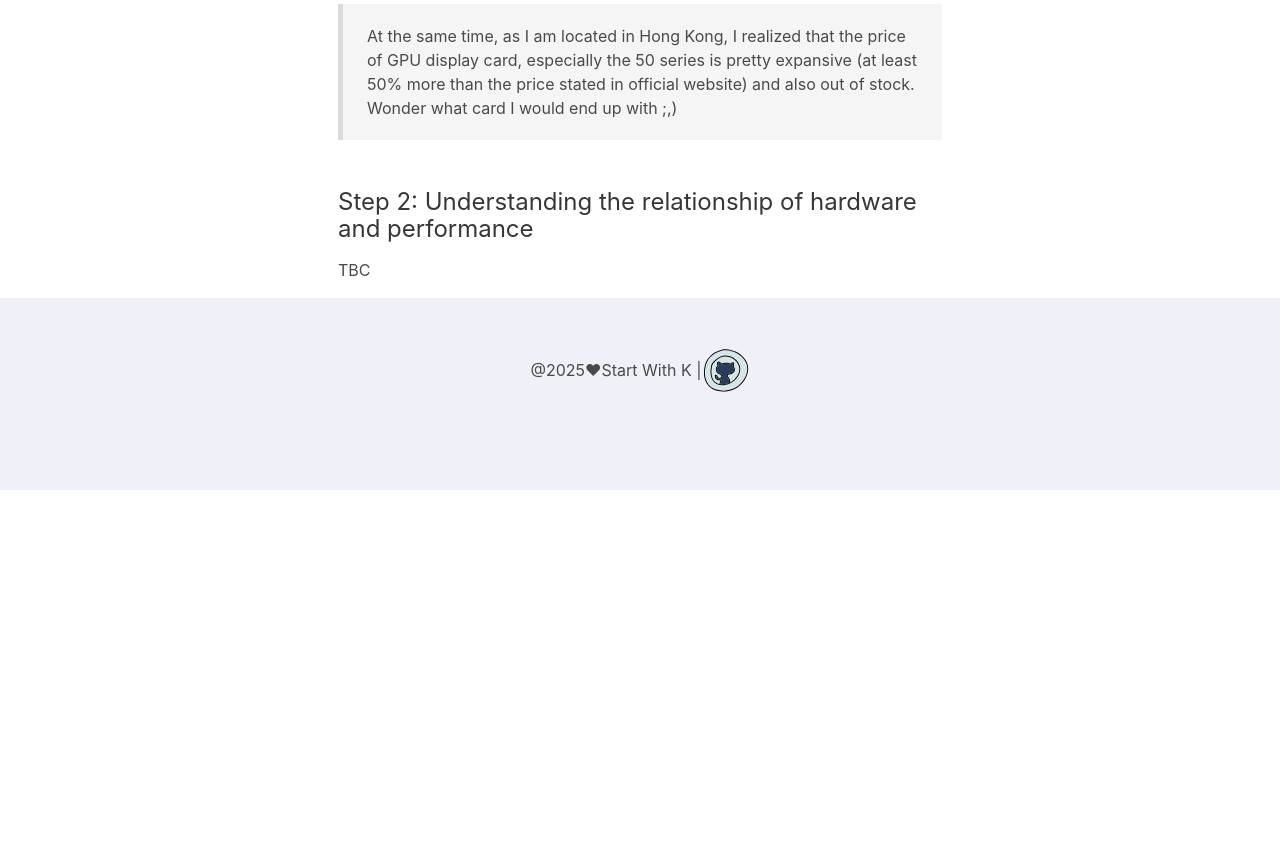
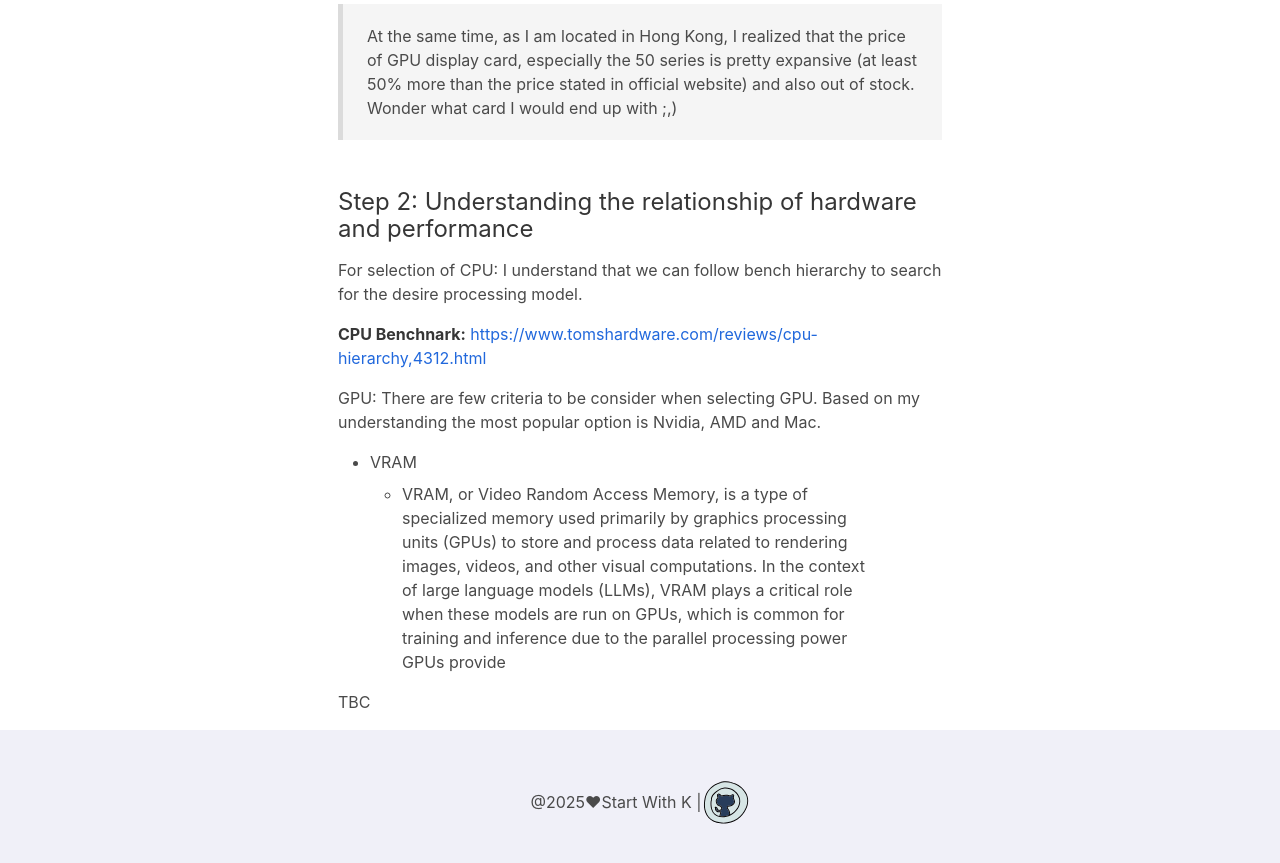
Before and after one commit to Katrinasms/katrina.sh_mainsite, a Jekyll site: the page built from en/_enPosts/2025-03-25-building-my-own-budget-local-llm-computer.md, in a window 1280 px wide and 900 px high, scrolled down 1225 px. Shown: the top 863 px of the window. Built offline with Jekyll 4.4.1, drawn with Linux system fonts in a browser that asks for light colours; before the commit the page ends 1715 px from its top, so only the background shows below that.

Commit message:
article: continue with gpu

```diff
--- a/en/_enPosts/2025-03-25-building-my-own-budget-local-llm-computer.md
+++ b/en/_enPosts/2025-03-25-building-my-own-budget-local-llm-computer.md
@@ -30,4 +30,19 @@ Since there is many components, the possible combination is a lot, let's see how
 > At the same time, as I am located in Hong Kong, I realized that the price of GPU display card, especially the 50 series is pretty expansive (at least 50% more than the price stated in official website) and also out of stock. Wonder what card I would end up with ;,)
 
 ### Step 2: Understanding the relationship of hardware and performance
+
+For selection of CPU:
+I understand that we can follow bench hierarchy to search for the desire processing model.
+
+**CPU Benchnark:** [https://www.tomshardware.com/reviews/cpu-hierarchy,4312.html](https://www.tomshardware.com/reviews/cpu-hierarchy,4312.html)
+
+GPU:
+There are few criteria to be consider when selecting GPU. Based on my understanding the most popular option is Nvidia, AMD and Mac.
+
+- VRAM
+    - VRAM, or Video Random Access Memory, is a type of specialized memory used primarily by graphics processing units (GPUs) to store and process data related to rendering images, videos, and other visual computations. In the context of large language models (LLMs), VRAM plays a critical role when these models are run on GPUs, which is common for training and inference due to the parallel processing power GPUs provide
+
+
+
+
 TBC
```
